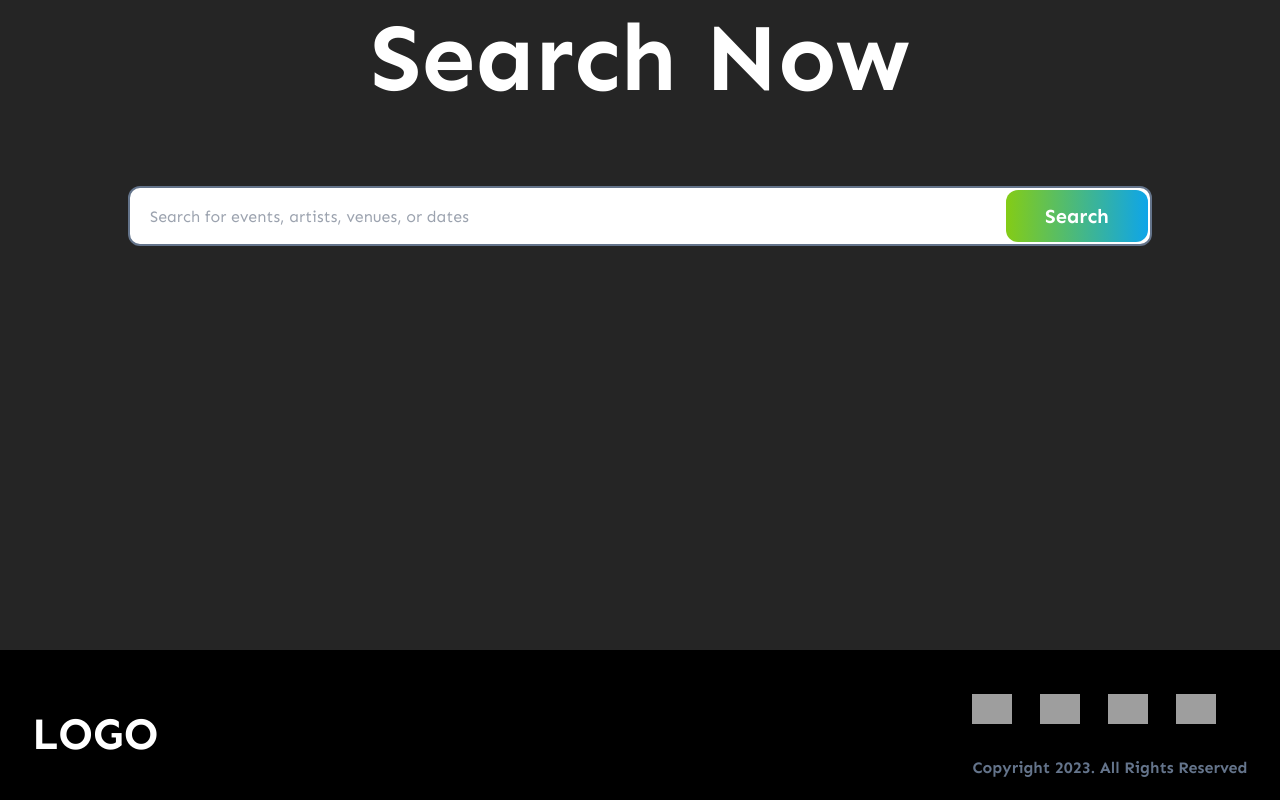
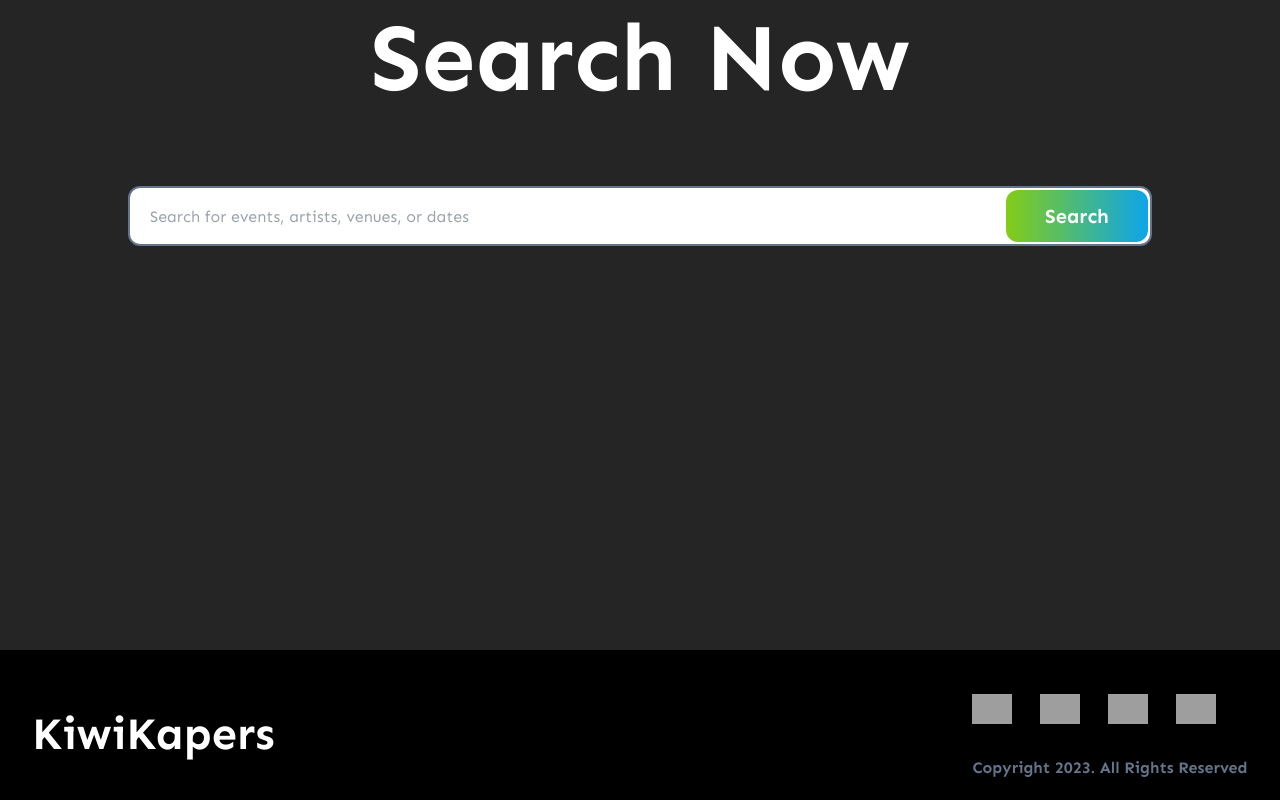
Before and after one commit to CoinKarunaratne/kiwikapers, a Next.js app: page / in a window 1280 px wide. Shown: the part 950-1750 px from the top of the page. Built offline with nearby package versions, Linux system fonts and the light colour scheme; grey boxes are pictures that could not be loaded.

Commit message:
Logo-change

```diff
--- a/components/Footer.jsx
+++ b/components/Footer.jsx
@@ -3,7 +3,7 @@ export default function () {
     <section id="footer" className="bg-black relative z-20 h-[150px] w-full">
       <div className="flex h-full w-full justify-between">
         <div className="text-white text-[45px] font-bold align-text-bottom self-end p-8">
-          LOGO
+          KiwiKapers
         </div>
         <div className="align-text-bottom self-end flex-col gap-4">
           <div className="flex gap-7 p-8 lg:mr-8">
--- a/components/Hero.jsx
+++ b/components/Hero.jsx
@@ -163,7 +163,7 @@ export default function Hero() {
                   className="max-w-[50vw] overflow-hidden rounded-[0.5rem] mt-[0.75rem] img-container"
                 >
                   <img
-                    className="image aspect-[1.8/1] pointer-events-none object-cover cursor-pointer"
+                    className="image xl:h-[180px] aspect-[1.8/1] pointer-events-none object-cover cursor-pointer"
                     src={city.image}
                   />
                 </motion.div>
```
